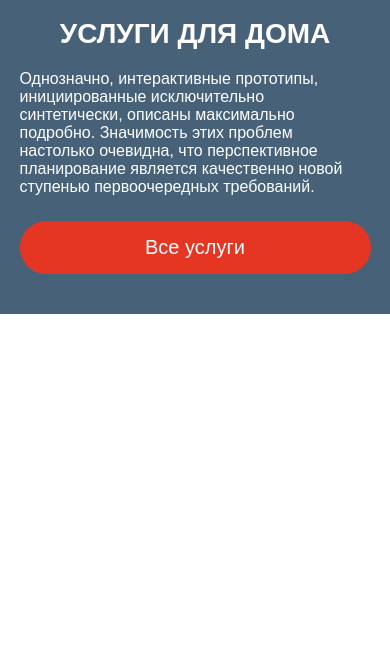
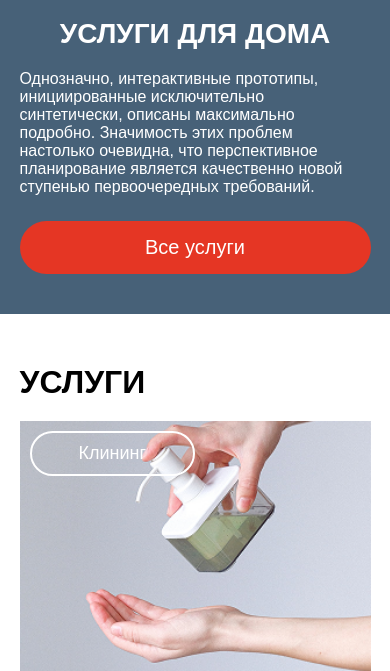
Before and after one commit to Mugiwara256/WebProject3, a plain HTML site: page index.html in a window 390 px wide. Shown: the part 1254-1925 px from the top of the page. Before the commit the page ends 1568 px from the top, so only its background shows below. Drawn offline with Linux system fonts and the light colour scheme.

Commit message:
add section2

```diff
--- a/index.html
+++ b/index.html
@@ -124,5 +124,52 @@
             </div>
         </div>
     </section>
+    <section class="section2" >
+        <div class="part1Sec2" >
+            <p class="pUsluguSec2" >УСЛУГИ</p>
+        </div>
+        <div class="part2Sec2"  >
+            <div class="firstCard" >
+                <div class="Boxklining" >
+                    <p class="pKli" >Клининг</p>
+                </div>
+            </div>
+            <div class="firstCard" >
+                <div class="Boxklining" >
+                    <p class="pKli" >Клининг</p>
+                </div>
+            </div>
+            <div class="firstCard" >
+                <div class="Boxklining" >
+                    <p class="pKli" >Клининг</p>
+                </div>
+            </div>
+            <div class="firstCard" >
+                <div class="Boxklining" >
+                    <p class="pKli" >Клининг</p>
+                </div>
+            </div>
+            <div class="firstCard" >
+                <div class="Boxklining" >
+                    <p class="pKli" >Клининг</p>
+                </div>
+            </div>
+            <div class="firstCard" >
+                <div class="Boxklining" >
+                    <p class="pKli" >Клининг</p>
+                </div>
+            </div>
+            <div class="firstCard" >
+                <div class="Boxklining" >
+                    <p class="pKli" >Клининг</p>
+                </div>
+            </div>
+            <div class="firstCard" >
+                <div class="Boxklining" >
+                    <p class="pKli" >Клининг</p>
+                </div>
+            </div>
+        </div>
+    </section>
 </body>
 </html>
--- a/main.css
+++ b/main.css
@@ -238,3 +238,52 @@ header{
     padding: 15px;
     margin-top: 30px;
 }
+.section2{
+    width: 100%;
+    height: 590px;
+    /* background-color: antiquewhite; */
+    margin-top: 120px;
+}
+.pUsluguSec2{
+    font-size: 55px;
+    font-weight: 700;
+}
+.part1Sec2{
+    width: 80%;
+    height: 20%;
+    margin: auto;
+    /* background-color: #476178; */
+}
+.part2Sec2{
+    width: 80%;
+    height: 100%;
+    margin: auto;
+    display: flex;
+    flex-wrap: wrap;
+    /* gap: 10px; */
+    align-items: center;
+    justify-content: space-between;
+}
+.firstCard{
+    width: 22%;
+    height: 40%;
+    background-image: url(./images/pexels-anna-shvets-3987142\ 1.png);
+    background-repeat: no-repeat;
+    background-size: cover;
+    padding: 10px;
+    background-position: center;
+}
+.pKli{
+    font-size: 20px;
+    color: white;
+    padding: 10px;
+}
+.Boxklining{
+    /* background-color: #E53624; */
+    width: 35%;
+    display: flex;
+    align-items: center;
+    justify-content: center;
+    border: 2px solid white;
+    border-radius: 30px;
+}
--- a/phone.css
+++ b/phone.css
@@ -123,4 +123,36 @@
         width: 100%;
         margin-top: 25px;
     }
+    .section2 {
+        height: auto;
+        margin-top: 50px;
+    }
+    .part1Sec2 {
+        width: 90%;
+        text-align: center;
+        margin-bottom: 20px;
+    }
+    .pUsluguSec2 {
+        font-size: 32px;
+        text-align: start;
+    }
+    .part2Sec2 {
+        width: 90%;
+        flex-direction: column;
+        gap: 0;
+    }
+    .firstCard {
+        display: none;
+        width: 100%;
+        height: 250px;
+    }
+    .firstCard:first-child {
+        display: block;
+    }
+    .Boxklining {
+        width: 50%;
+    }
+    .pKli {
+        font-size: 18px;
+    }
 }
```
Also changed, not shown: images/92bf3c86e11eecff4af486596df9a0fcb7d5283e.png (added), images/pexels-anna-shvets-3987142 1.png (added).
